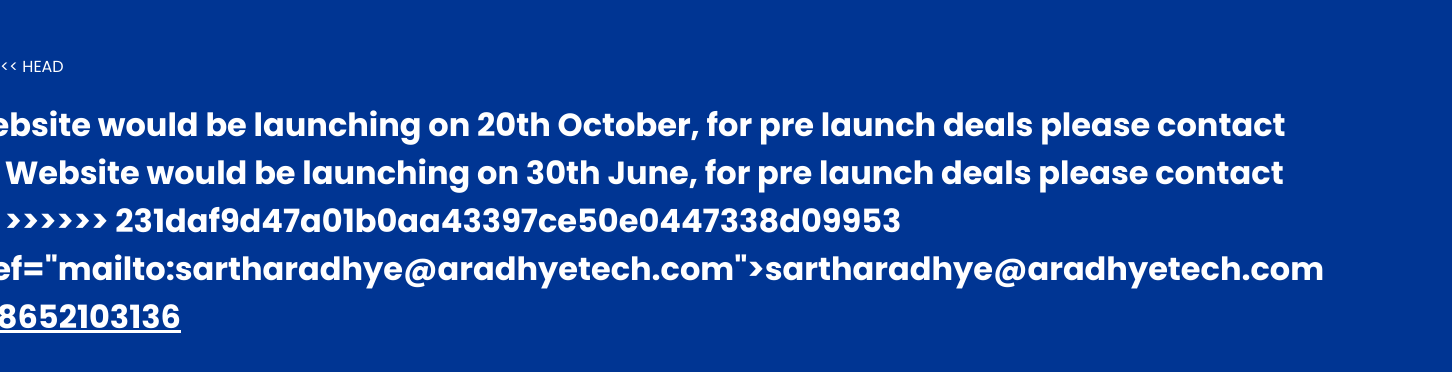
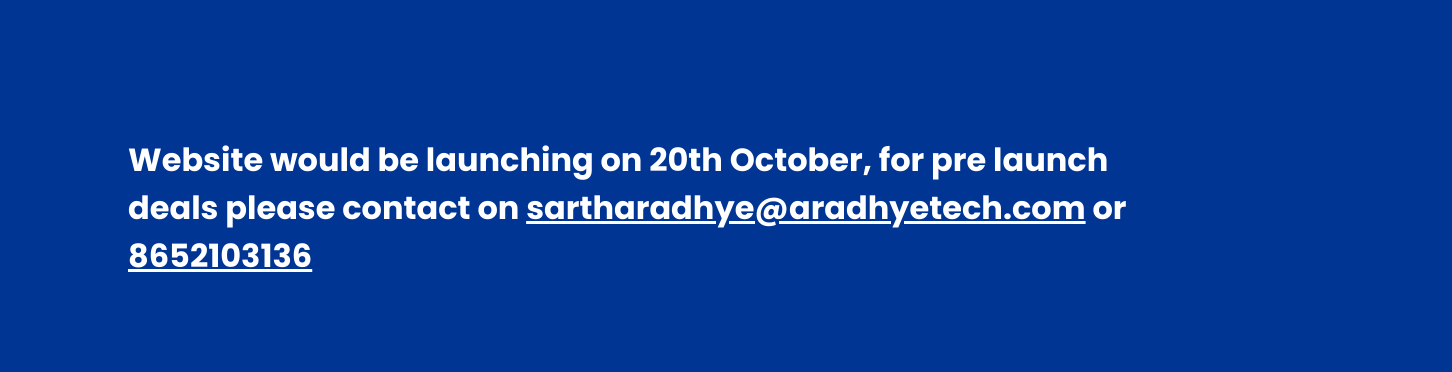
Before and after one commit to SarthAradhye/Aradhyetech, a plain HTML site: page index.html in a window 1280 px wide. Shown: the part 192-564 px from the top of the page, 1452 px wide, since content can reach past the window. Drawn offline with Linux system fonts and the light colour scheme.

Commit message:
change in date

```diff
--- a/index.html
+++ b/index.html
@@ -22,11 +22,7 @@
 <body style="background-color: #003593; display: flex; justify-content: center; align-items: center; height: 100vh;width: 100%; padding: 0;margin: 0;">
     <div class="container" style="padding: 10%;">
         <div class="txt" style="font-family: 'Poppins';color: white;">
-<<<<<<< HEAD
             <h1>Website would be launching on 20th October, for pre launch deals please contact on <a
-=======
-            <h1>Website would be launching on 30th June, for pre launch deals please contact on <a
->>>>>>> 231daf9d47a01b0aa43397ce50e0447338d09953
                     href="mailto:sartharadhye@aradhyetech.com">sartharadhye@aradhyetech.com</a> or <a href="https://wa.me/8652103136"
                     target="_blank">8652103136</a></h1>
         </div>
```
